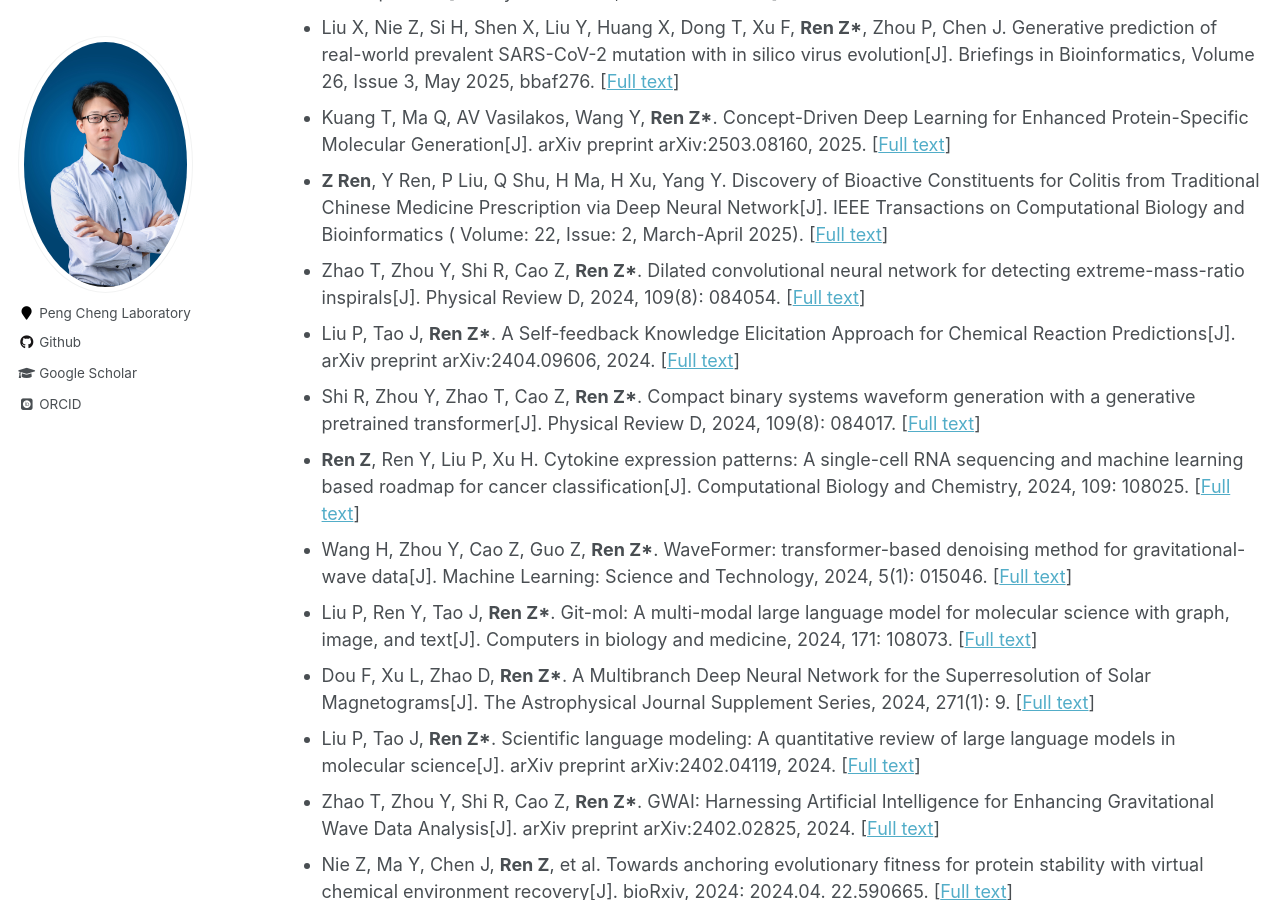
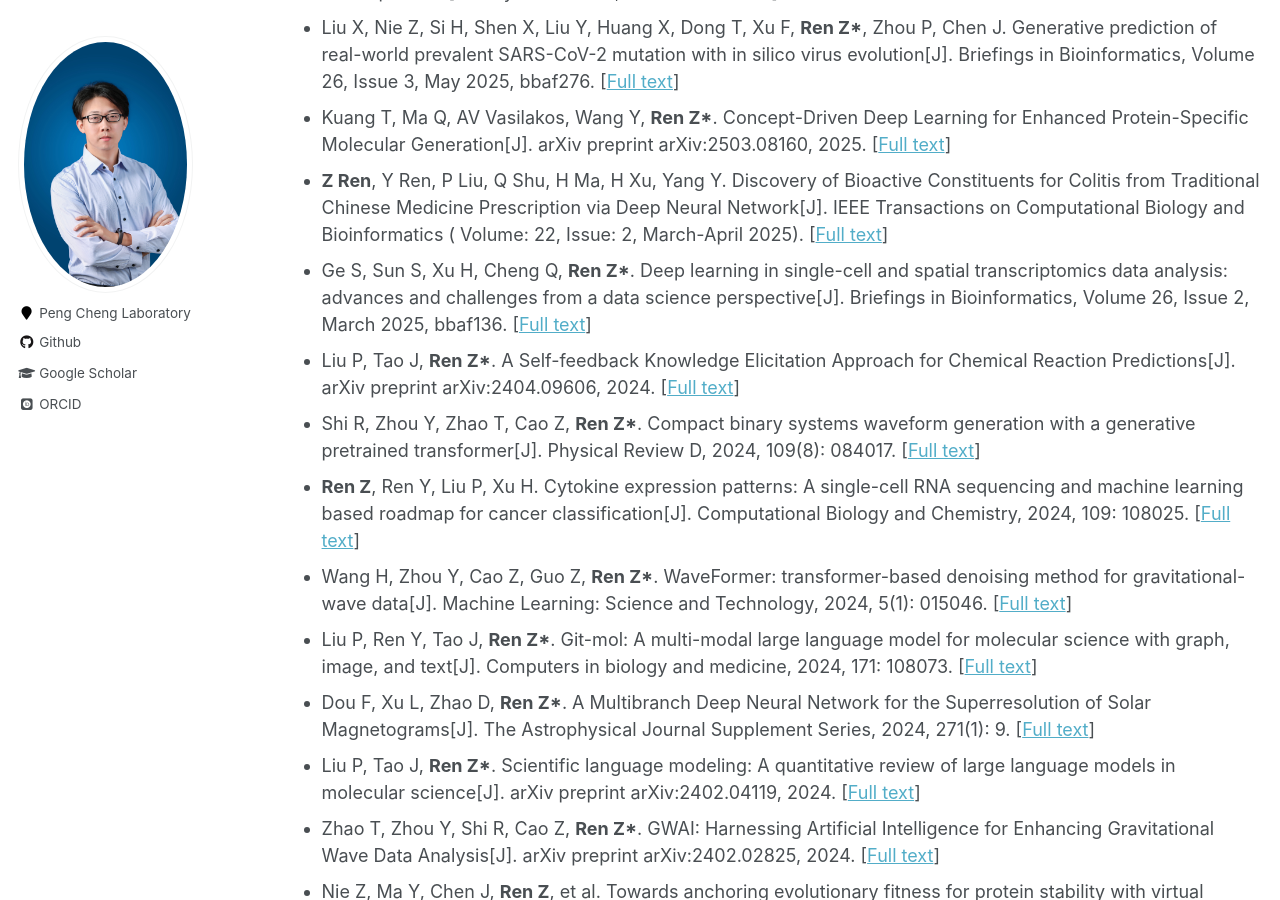
Before and after one commit to zhixiang-ren/zhixiang-ren.github.io, a Jekyll site: the page built from _pages/Publication.html, in a window 1280 px wide and 900 px high, scrolled down 548 px. Built offline with Jekyll 4.4.1, drawn with Linux system fonts in a browser that asks for light colours; some web fonts are replaced.

Commit message:
Update Publication.html

```diff
--- a/_pages/Publication.html
+++ b/_pages/Publication.html
@@ -17,7 +17,7 @@ author_profile: true
     <li>Liu X, Nie Z, Si H, Shen X, Liu Y, Huang X, Dong T, Xu F, <strong>Ren Z*</strong>, Zhou P, Chen J. Generative prediction of real-world prevalent SARS-CoV-2 mutation with in silico virus evolution[J]. Briefings in Bioinformatics, Volume 26, Issue 3, May 2025, bbaf276. [<a href="https://academic.oup.com/bib/article/26/3/bbaf276/8168831" target="_blank">Full text</a>]</li>
     <li>Kuang T, Ma Q, AV Vasilakos, Wang Y, <strong>Ren Z*</strong>. Concept-Driven Deep Learning for Enhanced Protein-Specific Molecular Generation[J]. arXiv preprint arXiv:2503.08160, 2025. [<a href="https://arxiv.org/abs/2503.08160" target="_blank">Full text</a>]</li>
     <li><strong>Z Ren</strong>, Y Ren, P Liu, Q Shu, H Ma, H Xu, Yang Y. Discovery of Bioactive Constituents for Colitis from Traditional Chinese Medicine Prescription via Deep Neural Network[J]. IEEE Transactions on Computational Biology and Bioinformatics ( Volume: 22, Issue: 2, March-April 2025). [<a href="https://ieeexplore.ieee.org/abstract/document/10909593/" target="_blank">Full text</a>]</li>
-    <li>Zhao T, Zhou Y, Shi R, Cao Z, <strong>Ren Z*</strong>. Dilated convolutional neural network for detecting extreme-mass-ratio inspirals[J]. Physical Review D, 2024, 109(8): 084054. [<a href="https://journals.aps.org/prd/abstract/10.1103/PhysRevD.109.084054" target="_blank">Full text</a>]</li>
+    <li>Ge S, Sun S, Xu H, Cheng Q, <strong>Ren Z*</strong>. Deep learning in single-cell and spatial transcriptomics data analysis: advances and challenges from a data science perspective[J]. Briefings in Bioinformatics, Volume 26, Issue 2, March 2025, bbaf136. [<a href="https://academic.oup.com/bib/article/26/2/bbaf136/8106554?login=false" target="_blank">Full text</a>]</li>
     <li>Liu P, Tao J, <strong>Ren Z*</strong>. A Self-feedback Knowledge Elicitation Approach for Chemical Reaction Predictions[J]. arXiv preprint arXiv:2404.09606, 2024. [<a href="https://arxiv.org/abs/2404.09606" target="_blank">Full text</a>]</li>
     <li>Shi R, Zhou Y, Zhao T, Cao Z, <strong>Ren Z*</strong>. Compact binary systems waveform generation with a generative pretrained transformer[J]. Physical Review D, 2024, 109(8): 084017. [<a href="https://journals.aps.org/prd/abstract/10.1103/PhysRevD.109.084017" target="_blank">Full text</a>]</li>
     <li><strong>Ren Z</strong>, Ren Y, Liu P, Xu H. Cytokine expression patterns: A single-cell RNA sequencing and machine learning based roadmap for cancer classification[J]. Computational Biology and Chemistry, 2024, 109: 108025. [<a href="https://www.sciencedirect.com/science/article/pii/S1476927124000136" target="_blank">Full text</a>]</li>
```
